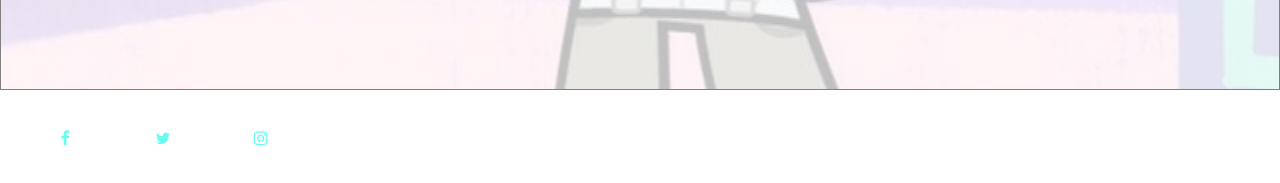
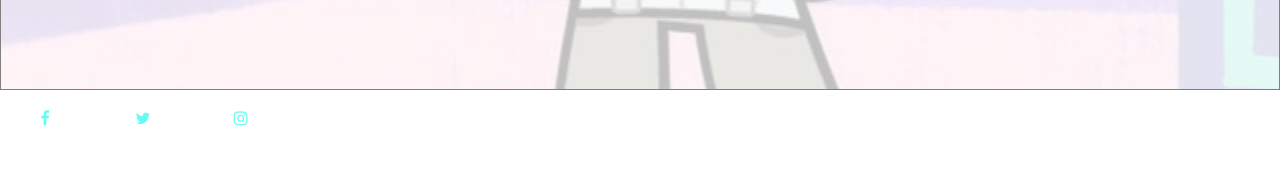
Before and after one commit to richa184/chickensbeforedickens, a Jekyll site: the page index.html, which Jekyll copies as it is, in a window 1280 px wide and 900 px high, scrolled down 3786 px. Shown: the part 714-897 px from the top of the window. Built offline with Jekyll 4.4.1, drawn with Linux system fonts in a browser that asks for light colours; a script that is not in the unit is left out; after the commit the page ends 4646 px from its top, so only the background shows below that.

Commit message:
Update main.css

```diff
--- a/css/main.css
+++ b/css/main.css
@@ -115,10 +115,6 @@ h2 {
 	margin: auto;
 }
 
-footer {
-	display: block;
-	padding: 20px;
-}
 
 /* Style all font awesome icons */
 .fa {
```
